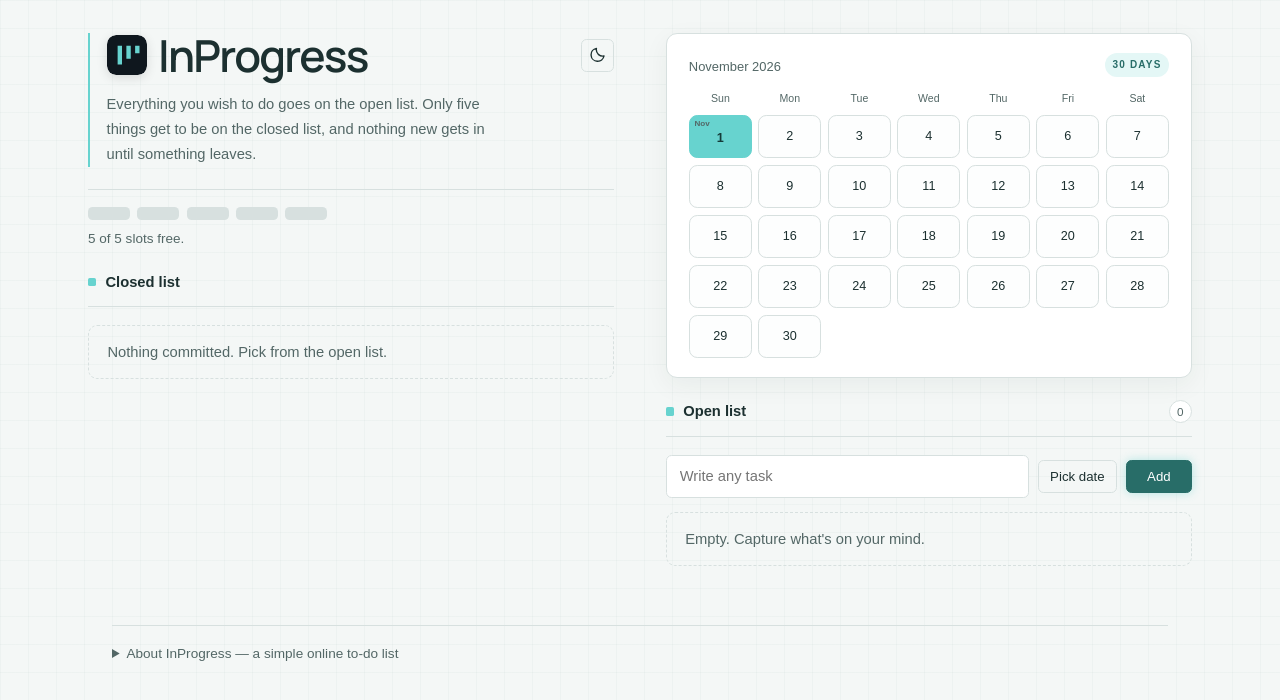
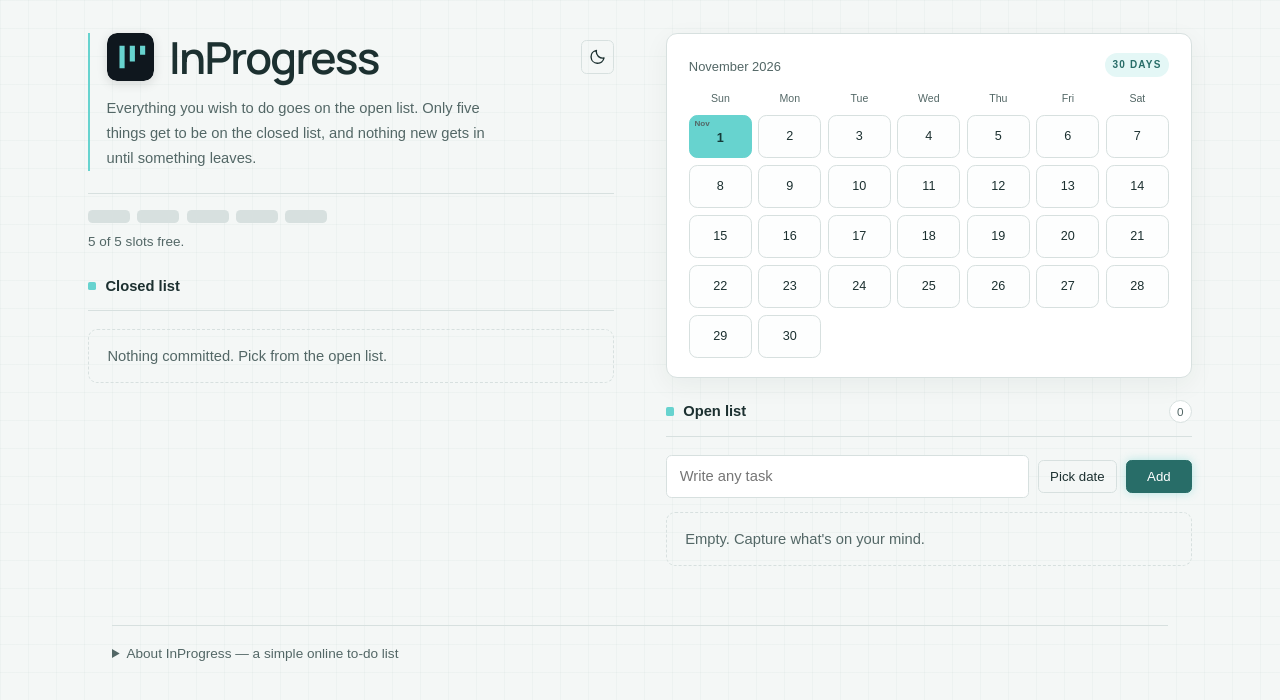
Before and after one commit to mahihyder/Open-Closed-List, a React (Vite) app in the folder closed-list/closed-list/: page / in a window 1280 px wide. Shown: the top 700 px of the page. Built offline with nearby package versions, Linux system fonts and the light colour scheme; a web font is replaced by a local one.

Commit message:
Balance header logo size and title spacing

```diff
--- a/closed-list/closed-list/src/App.css
+++ b/closed-list/closed-list/src/App.css
@@ -454,6 +454,6 @@ input:focus { outline: none; border-color: var(--teal); box-shadow: 0 0 0 3px co
 .about-copy p { margin: 0 0 12px; }
 
 /* Bring the app icon into the page's identity. */
-.head h1.brand { display: flex; align-items: center; gap: 12px; min-width: 0; }
-.brand-mark { display: block; width: 44px; height: 44px; flex: 0 0 44px; border-radius: 10px; box-shadow: 0 3px 12px rgba(0,0,0,.12); }
+.head h1.brand { display: flex; align-items: center; gap: 16px; min-width: 0; }
+.brand-mark { display: block; width: 52px; height: 52px; flex: 0 0 52px; border-radius: 10px; box-shadow: 0 3px 12px rgba(0,0,0,.12); }
 @media (max-width: 420px) { .head h1.brand { font-size: 2rem; gap: 9px; } .brand-mark { width: 36px; height: 36px; flex-basis: 36px; } }
```
